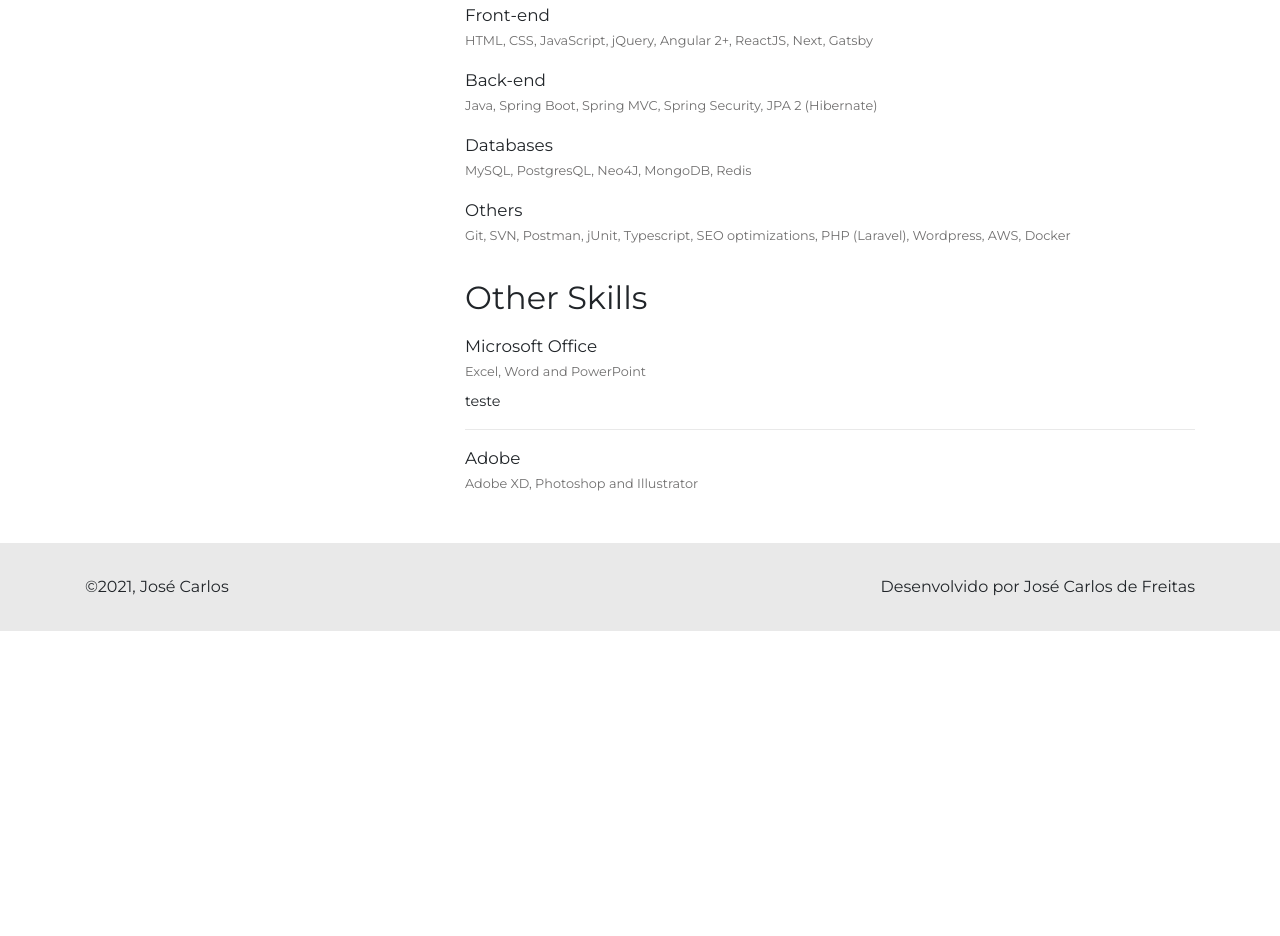
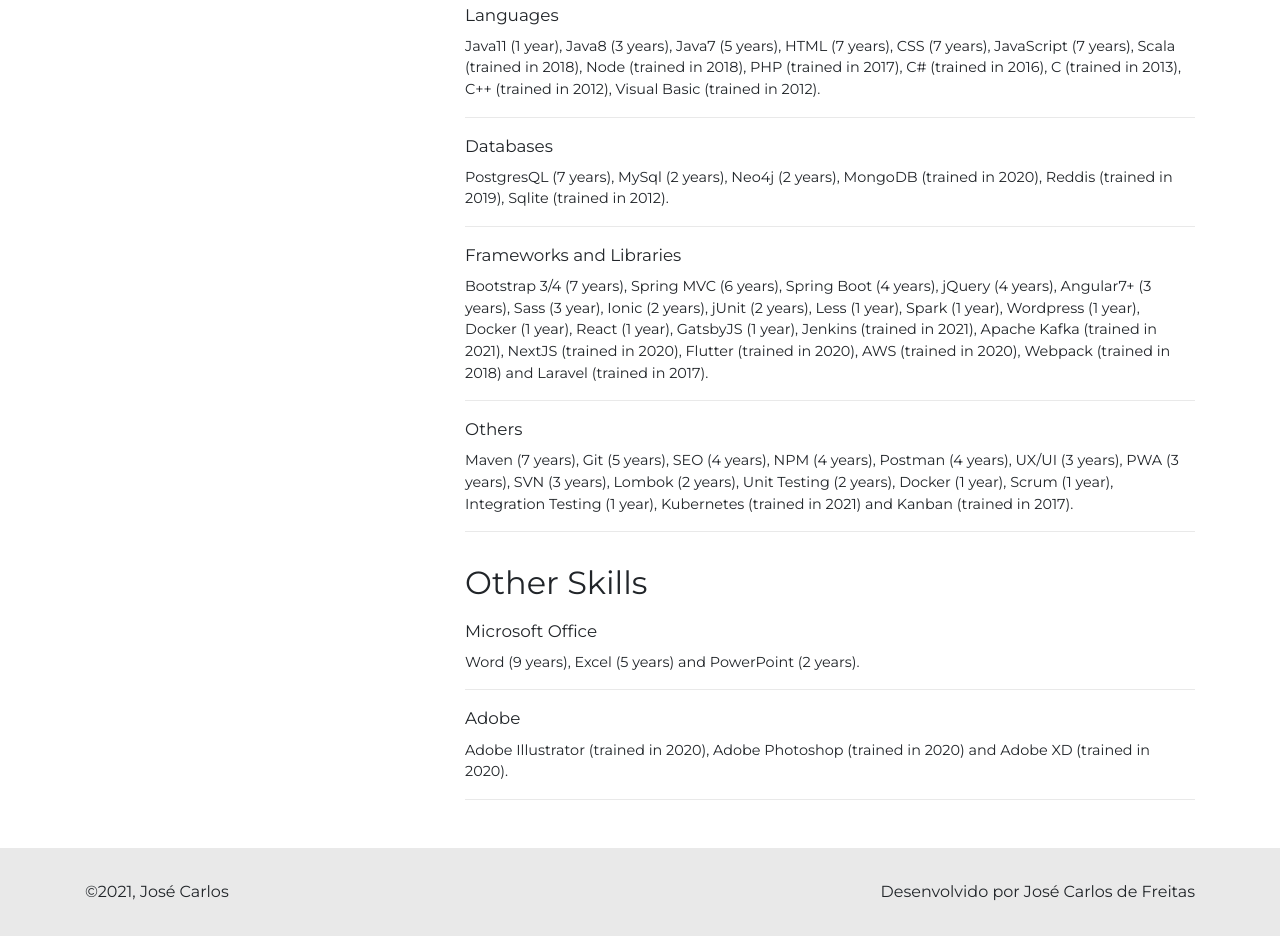
Before and after one commit to josecfreitas/cv, a Gatsby site: page / in a window 1280 px wide. Shown: the part 1867-2803 px from the top of the page. Before the commit the page ends 2498 px from the top, so only its background shows below. Built offline with nearby package versions, Linux system fonts and the light colour scheme; Gatsby itself is replaced by a stand-in of ours.

Commit message:
updating skills

```diff
--- a/src/components/cv-other-skills.js
+++ b/src/components/cv-other-skills.js
@@ -6,16 +6,13 @@
 	<>
 		<CvSectionTitle>Other Skills</CvSectionTitle>
 		<ul className="list-unstyled">
-			<CvCustomLi
-				title="Microsoft Office"
-				subtitle="Excel, Word and PowerPoint"
-			>
-				<p>teste</p>
+			<CvCustomLi title="Microsoft Office">
+				<p>Word (9 years), Excel (5 years) and PowerPoint (2 years).</p>
 			</CvCustomLi>
-			<CvCustomLi
-				title="Adobe"
-				subtitle="Adobe XD, Photoshop and Illustrator"
-			/>
+			<CvCustomLi title="Adobe">
+				Adobe Illustrator (trained in 2020), Adobe Photoshop (trained in
+				2020) and Adobe XD (trained in 2020).
+			</CvCustomLi>
 		</ul>
 	</>
 )
--- a/src/components/cv-skills.js
+++ b/src/components/cv-skills.js
@@ -6,22 +6,44 @@
 	<>
 		<CvSectionTitle>Skills</CvSectionTitle>
 		<ul className="list-unstyled">
-			<CvCustomLi
-				title="Front-end"
-				subtitle="HTML, CSS, JavaScript, jQuery, Angular 2+, ReactJS, Next, Gatsby"
-			/>
-			<CvCustomLi
-				title="Back-end"
-				subtitle="Java, Spring Boot, Spring MVC, Spring Security, JPA 2 (Hibernate)"
-			/>
-			<CvCustomLi
-				title="Databases"
-				subtitle="MySQL, PostgresQL, Neo4J, MongoDB, Redis"
-			/>
-			<CvCustomLi
-				title="Others"
-				subtitle="Git, SVN, Postman, jUnit, Typescript, SEO optimizations, PHP (Laravel), Wordpress, AWS, Docker"
-			/>
+			<CvCustomLi title="Languages">
+				<p>
+					Java11 (1 year), Java8 (3 years), Java7 (5 years), HTML (7
+					years), CSS (7 years), JavaScript (7 years), Scala (trained
+					in 2018), Node (trained in 2018), PHP (trained in 2017), C#
+					(trained in 2016), C (trained in 2013), C++ (trained in
+					2012), Visual Basic (trained in 2012).
+				</p>
+			</CvCustomLi>
+			<CvCustomLi title="Databases">
+				<p>
+					PostgresQL (7 years), MySql (2 years), Neo4j (2 years),
+					MongoDB (trained in 2020), Reddis (trained in 2019), Sqlite
+					(trained in 2012).
+				</p>
+			</CvCustomLi>
+			<CvCustomLi title="Frameworks and Libraries">
+				<p>
+					Bootstrap 3/4 (7 years), Spring MVC (6 years), Spring Boot
+					(4 years), jQuery (4 years), Angular7+ (3 years), Sass (3
+					year), Ionic (2 years), jUnit (2 years), Less (1 year),
+					Spark (1 year), Wordpress (1 year), Docker (1 year), React
+					(1 year), GatsbyJS (1 year), Jenkins (trained in 2021),
+					Apache Kafka (trained in 2021), NextJS (trained in 2020),
+					Flutter (trained in 2020), AWS (trained in 2020), Webpack
+					(trained in 2018) and Laravel (trained in 2017).
+				</p>
+			</CvCustomLi>
+			<CvCustomLi title="Others">
+				<p>
+					Maven (7 years), Git (5 years), SEO (4 years), NPM (4
+					years), Postman (4 years), UX/UI (3 years), PWA (3 years),
+					SVN (3 years), Lombok (2 years), Unit Testing (2 years),
+					Docker (1 year), Scrum (1 year), Integration Testing (1
+					year), Kubernetes (trained in 2021) and Kanban (trained in
+					2017).
+				</p>
+			</CvCustomLi>
 		</ul>
 	</>
 )
```
